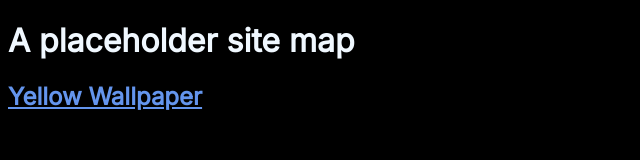
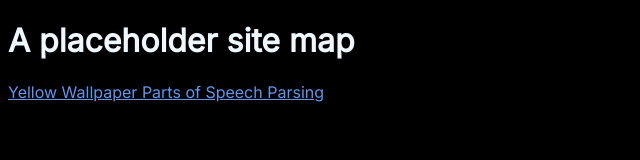
Before and after one commit to klp/playing_with_compromise, a plain HTML site: page index.html in a window 1280 px wide. Shown: the whole page, without its empty margins (0-640 px from the left). Drawn offline with Linux system fonts and the light colour scheme.

Commit message:
slight typographical changes on index

```diff
--- a/index.html
+++ b/index.html
@@ -14,6 +14,6 @@
     <h1>
         A placeholder site map
     </h1>
-    <h2><a href="yp-pos.html">Yellow Wallpaper</a></h2>
+    <a href="yp-pos.html">Yellow Wallpaper Parts of Speech Parsing</a>
 </body>
 </html>
```
